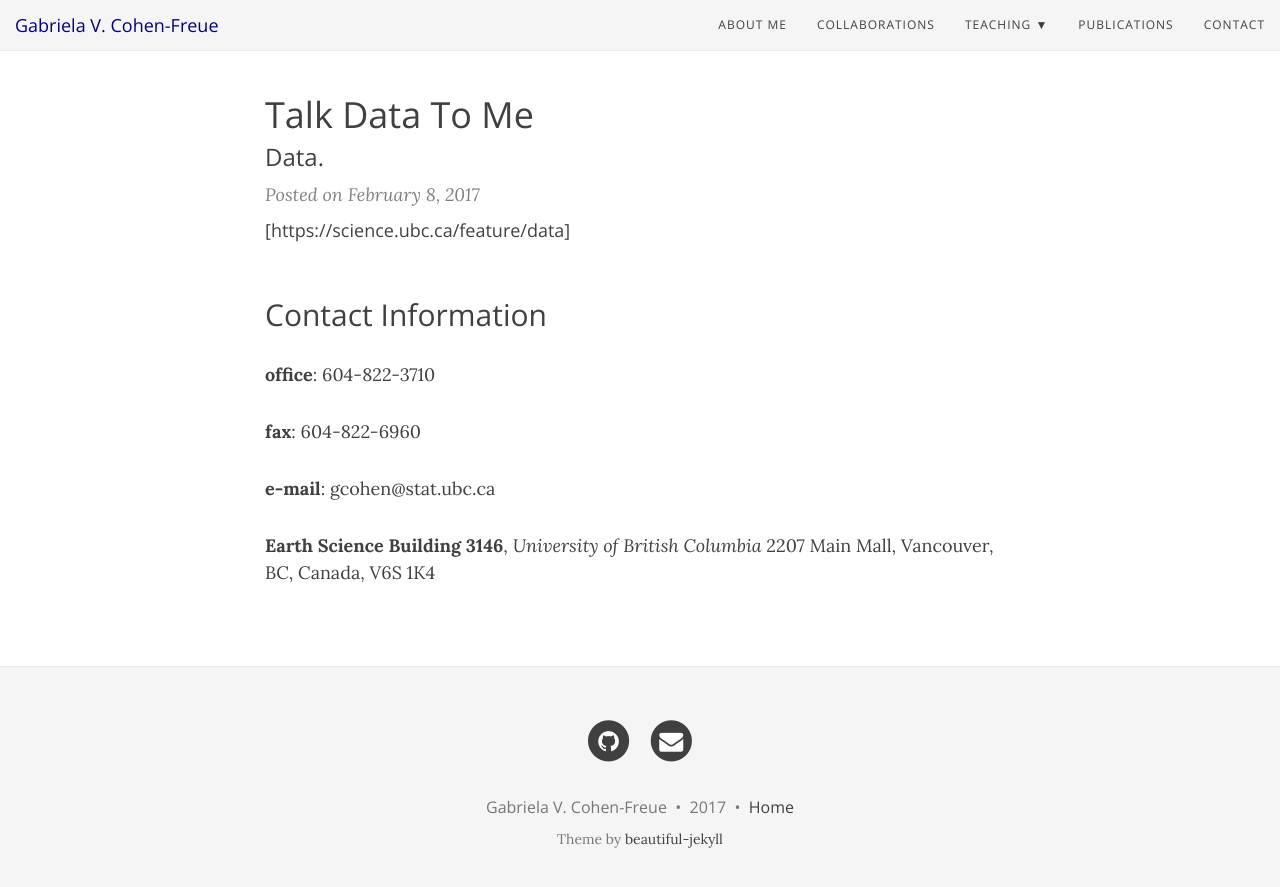
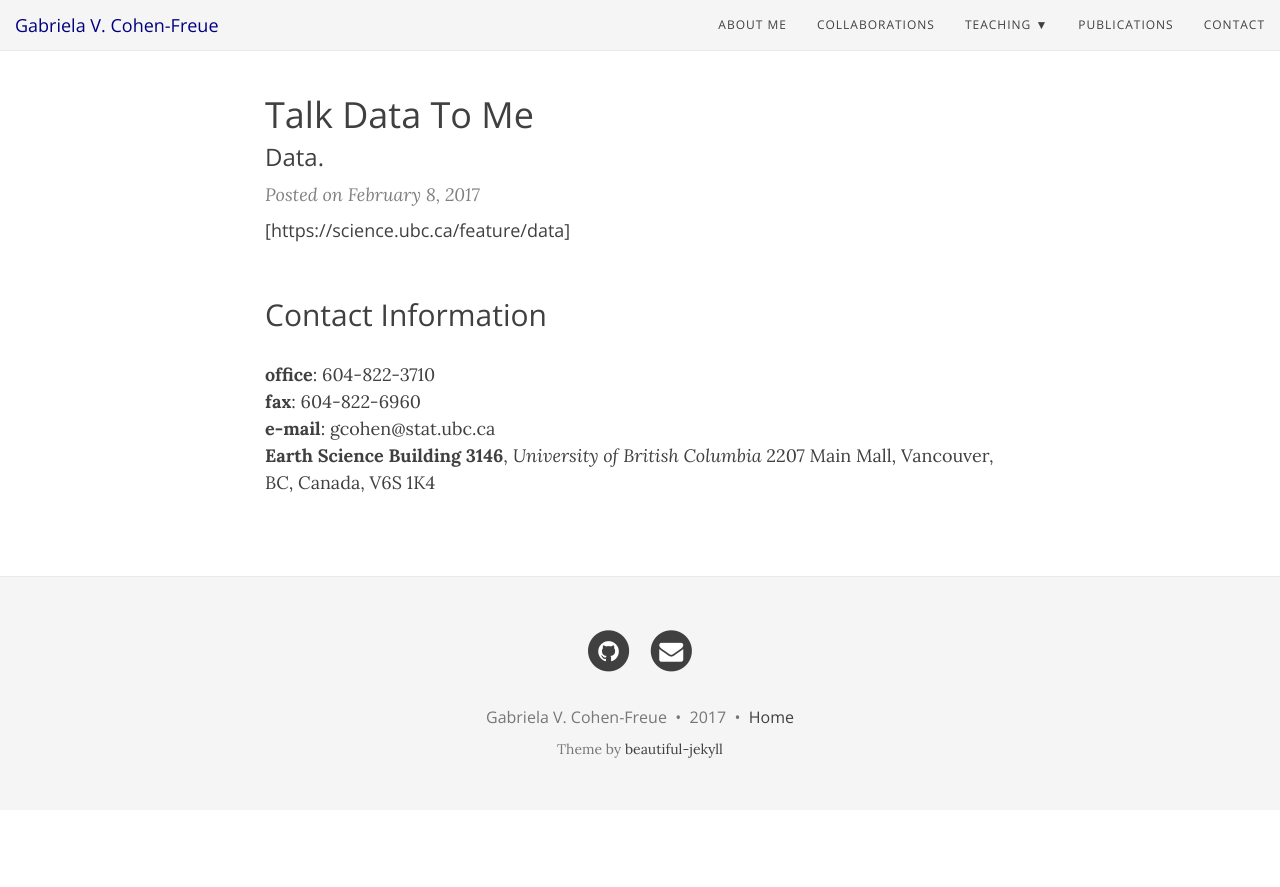
Before and after one commit to gcohenfr/gcohenfr.github.io, a Jekyll site: the page built from index.html, in a window 1280 px wide and 900 px high, scrolled down 960 px. Shown: the top 887 px of the window. Built offline with Jekyll 4.4.1, drawn with Linux system fonts in a browser that asks for light colours; nearby versions of some CDN libraries; the list of posts is cut into pages by our own code; after the commit the page ends 1770 px from its top, so only the background shows below that.

Commit message:
update front page

```diff
--- a/index.html
+++ b/index.html
@@ -78,15 +78,12 @@ bigimg: [/img/web_pict_wide.png, /img/IMG_6801.JPG]
 
 <h2> Contact Information </h2>
   <p>
-    <b>office</b>: 604-822-3710
-  </p>
-  <p>
-    <b>fax</b>: 604-822-6960
-  </p>
-  <p>
-    <b>e-mail</b>: gcohen@stat.ubc.ca
-  </p>
-  <p>
+    <b>office</b>: 604-822-3710 <br>
+
+    <b>fax</b>: 604-822-6960 <br>
+
+    <b>e-mail</b>: gcohen@stat.ubc.ca <br>
+
     <b>Earth Science Building 3146</b>, <i>University of British Columbia</i>
     2207 Main Mall, Vancouver, BC, Canada, V6S 1K4
   </p>
```
Also changed, not shown: img/web_pict_wide.png.
